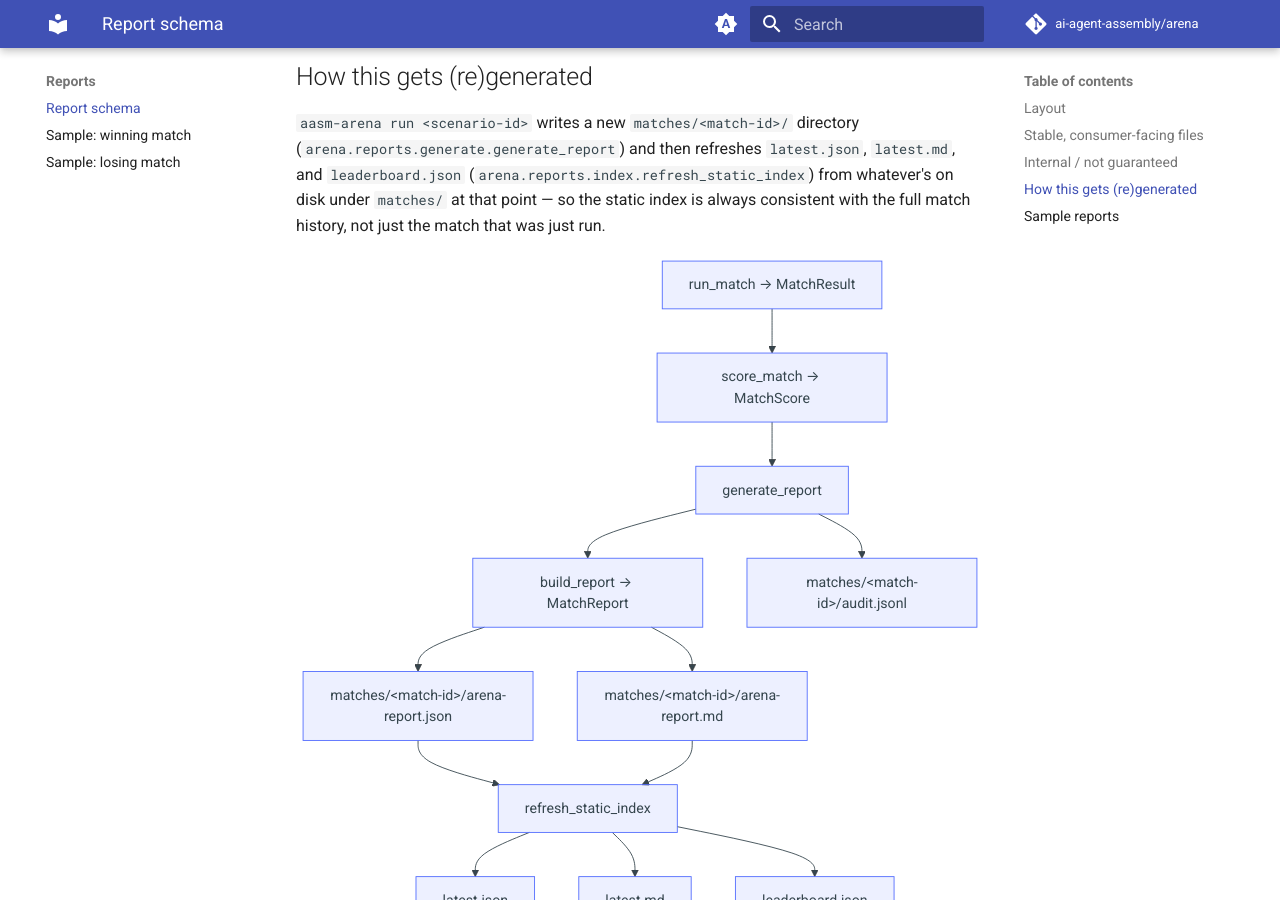
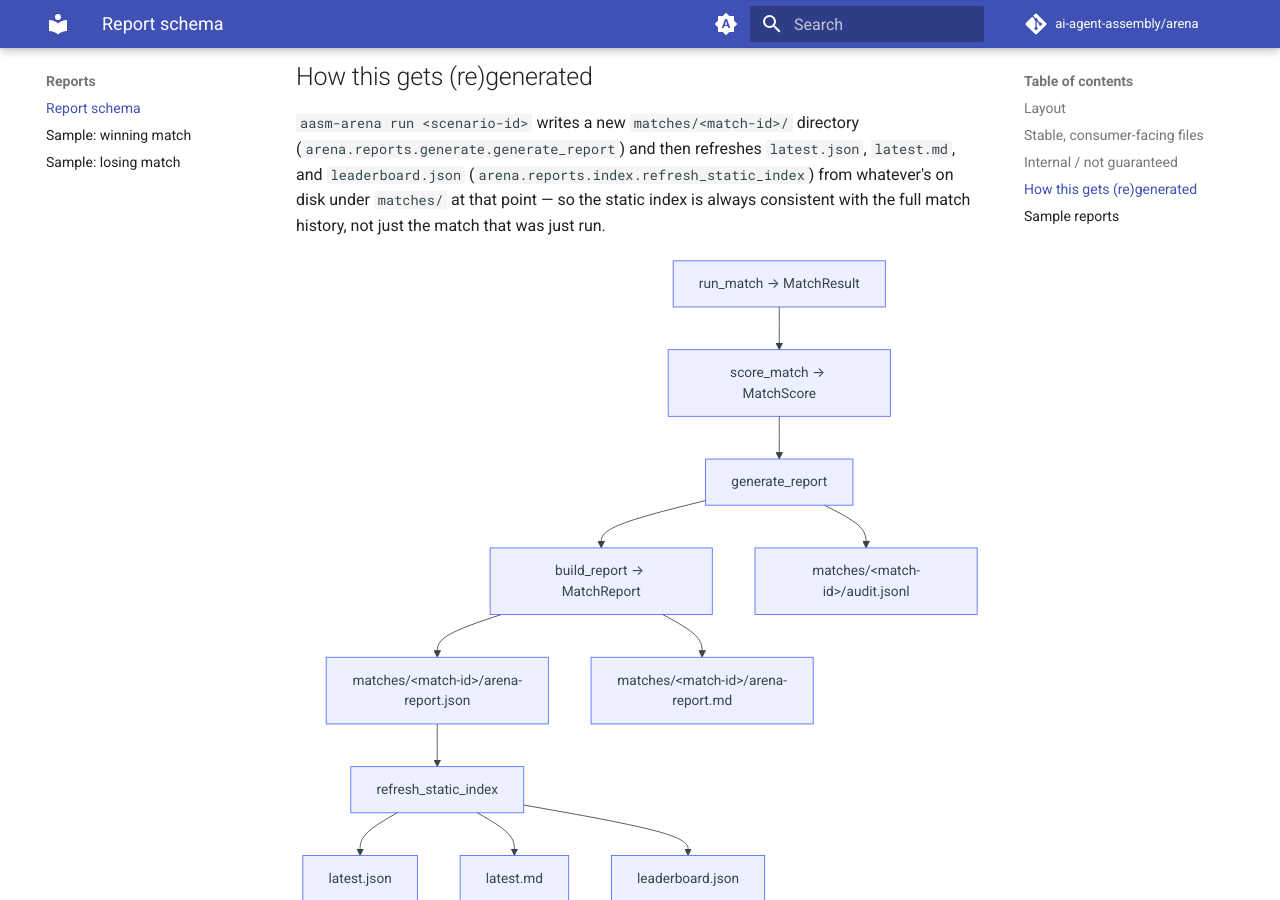
Before and after one commit to ai-agent-assembly/arena, an MkDocs documentation site: the page built from docs/report-schema.md, in a window 1280 px wide and 900 px high, scrolled down 1566 px. Built offline with MkDocs 1.6.1 and Material for MkDocs 9.7.7, drawn with Linux system fonts in a browser that asks for light colours; comment, search, counter and statistics services are not loaded; the version menu is left out.

```diff
--- a/docs/report-schema.md
+++ b/docs/report-schema.md
@@ -48,7 +48,6 @@ flowchart TD
     D --> F[matches/&lt;match-id&gt;/arena-report.md]
     C --> G[matches/&lt;match-id&gt;/audit.jsonl]
     E --> H[refresh_static_index]
-    F --> H
     H --> I[latest.json]
     H --> J[latest.md]
     H --> K[leaderboard.json]
```
